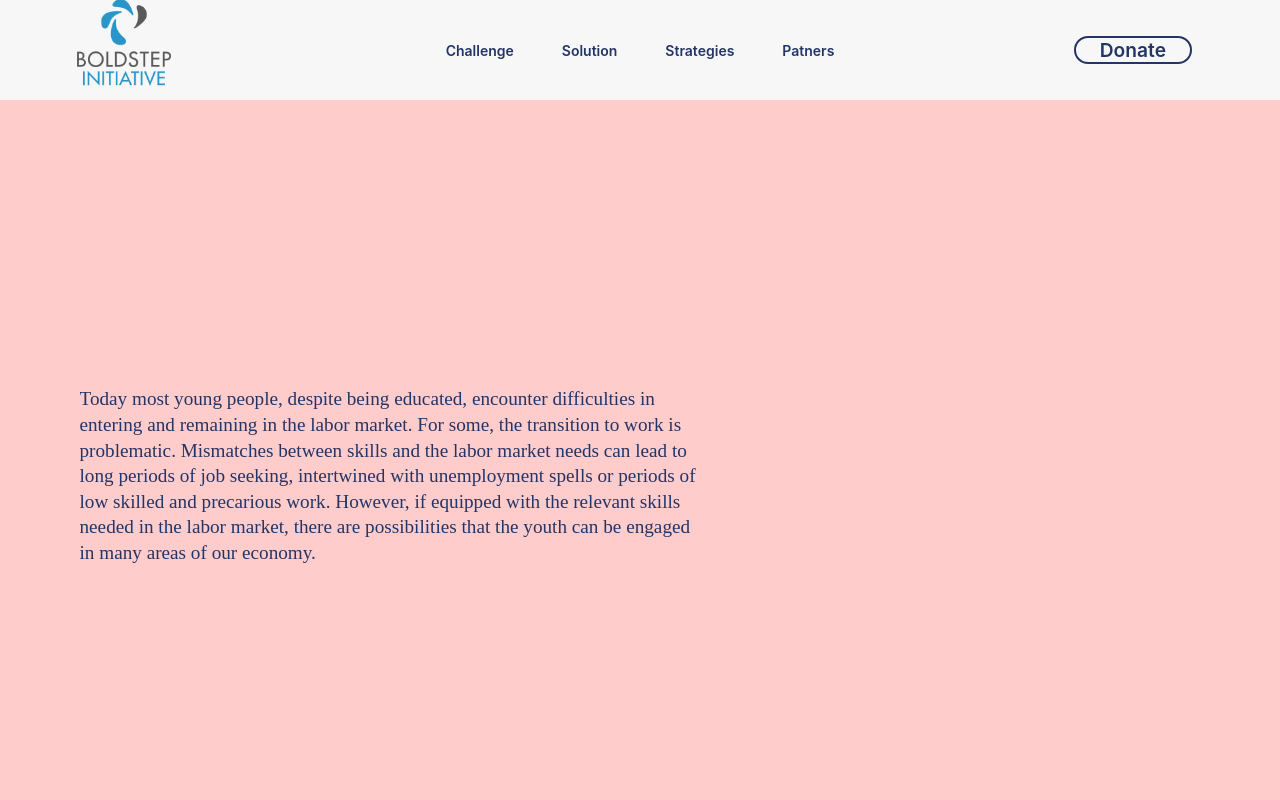
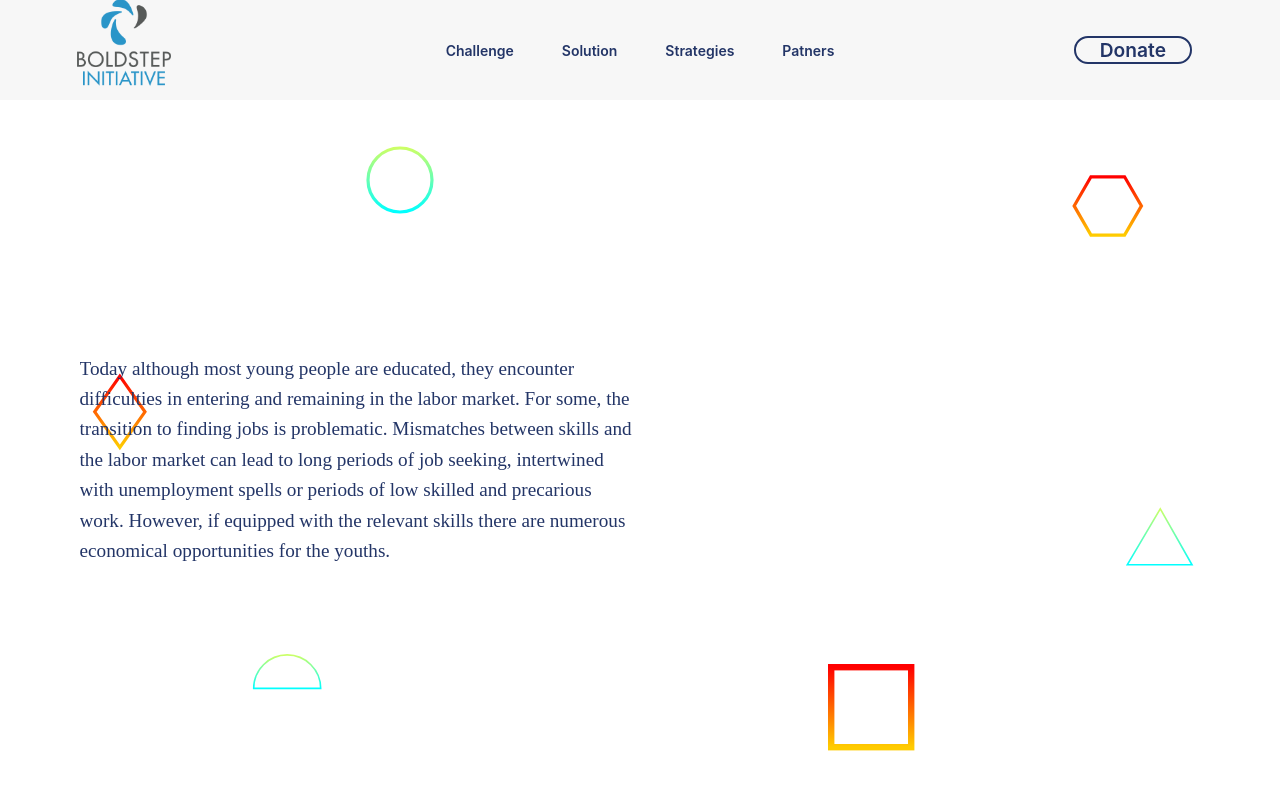
Before and after one commit to jbuyu/live-ngo, a Next.js app: page /challenge in a window 1280 px wide. Shown: the top 800 px of the page. Built offline with nearby package versions, Linux system fonts and the light colour scheme.

Commit message:
misc changes on variables

```diff
--- a/components/Banner.js
+++ b/components/Banner.js
@@ -16,7 +16,7 @@ export default function Banner() {
                     <span>Trasformative Change</span>
                   </div>
                   <div className="line">
-                    <span>In Africa </span>
+                    <span>For African Youths </span>
                   </div>
                 </h1>
                 <p>
--- a/pages/challenge.js
+++ b/pages/challenge.js
@@ -1,8 +1,7 @@
 export default function Challenge() {
   return (
     <section className="challenge" id="challenge">
-      {/* <div id="bannerBgAddition" className="banner-addition-bg"></div> */}
-      <div id="challengeBg" className="challenge-bg"></div>
+      <div className="challenge-bg"></div>
       <div className="container">
         <div className="row">
           <div className="challenge-inner" id="challengeInner">
@@ -11,16 +10,15 @@ export default function Challenge() {
                 <h1>
                   <div className="challenge">
                     <p>
-                      Today most young people, despite being educated, encounter
-                      difficulties in entering and remaining in the labor
-                      market. For some, the transition to work is problematic.
-                      Mismatches between skills and the labor market needs can
-                      lead to long periods of job seeking, intertwined with
-                      unemployment spells or periods of low skilled and
-                      precarious work. However, if equipped with the relevant
-                      skills needed in the labor market, there are possibilities
-                      that the youth can be engaged in many areas of our
-                      economy.
+                      Today although most young people are educated, they
+                      encounter difficulties in entering and remaining in the
+                      labor market. For some, the transition to finding jobs is
+                      problematic. Mismatches between skills and the labor
+                      market can lead to long periods of job seeking,
+                      intertwined with unemployment spells or periods of low
+                      skilled and precarious work. However, if equipped with the
+                      relevant skills there are numerous economical
+                      opportunities for the youths.
                     </p>
                   </div>
                 </h1>
--- a/styles/banner.scss
+++ b/styles/banner.scss
@@ -8,7 +8,6 @@
   }
 
   .banner-bg {
-    background: $lPink;
     position: absolute;
     left: 0;
     right: 0;
--- a/styles/challenge.scss
+++ b/styles/challenge.scss
@@ -7,13 +7,15 @@
     height: 90vh;
   }
   .challenge-bg {
-    background: $lPink;
     position: absolute;
     left: 0;
     right: 0;
     top: 0;
     bottom: 0;
+    background-image: url("../public/back.svg");
     height: 100%;
+    background-size: cover;
+    background-repeat: no-repeat;
   }
   .challenge-inner {
     width: 100%;
@@ -24,34 +26,27 @@
       height: 90vh;
     }
     .content {
-      width: 60%;
+      width: 50%;
       height: 100%;
       display: flex;
       align-items: center;
       .content-inner {
-        h1 {
-          font-family: "Playfair Display";
-          color: $blue;
-          // font-size: 3.4rem;
-          // line-height: 1rem;
-          margin: 32px 0 0;
-          width: 620px;
         @media (max-width: $widescreen) {
-            // font-size: 3.1rem;
+          font-size: 3.1rem;
           line-height: 1rem;
         }
         .challenge {
           overflow: hidden;
           height: auto;
           position: relative;
-            span {
-              position: absolute;
-            }
+
           p {
+            color: #233567;
+            font-weight: 200;
+            font-family: "Playfair Display";
             font-size: 1.2rem;
-              line-height: 1.6rem;
-              font-weight: 300;
-            }
+            margin: 0;
+            line-height: 1.9rem;
           }
         }
         // p {
--- a/styles/normalize.scss
+++ b/styles/normalize.scss
@@ -174,7 +174,8 @@
    */
 
 button,
-  input { /* 1 */
+input {
+  /* 1 */
   overflow: visible;
 }
 
@@ -184,7 +185,8 @@
    */
 
 button,
-  select { /* 1 */
+select {
+  /* 1 */
   text-transform: none;
 }
 
--- a/styles/variables.scss
+++ b/styles/variables.scss
@@ -19,8 +19,6 @@ body {
     Oxygen, Ubuntu, Cantarell, "Open Sans", "Helvetica Neue", sans-serif;
   // height: 2000px;
 }
-
-// Container
 .container {
   width: 1345px;
   min-width: 1345px;
```
Lines whose indentation alone changed are shown as unchanged.
